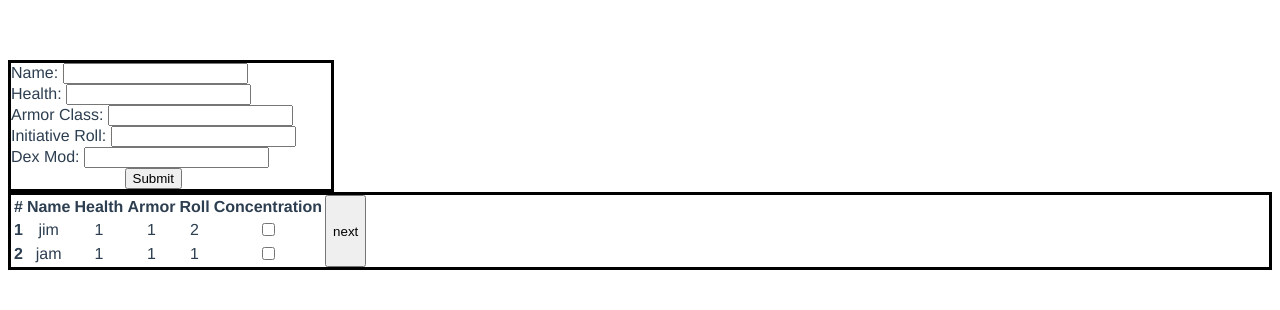
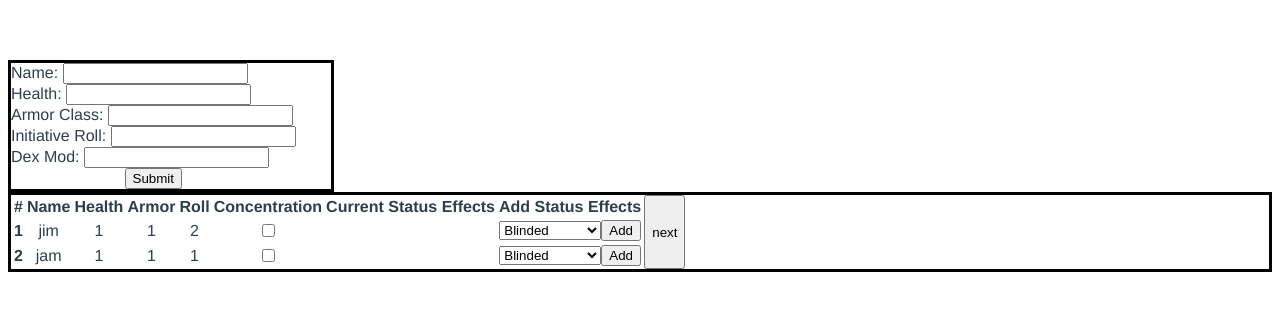
Before and after one commit to JonathanHumphrey/roll-initiative, a Vue app: page / in a window 1280 px wide. Shown: the top 310 px of the page. Built offline with nearby package versions, Linux system fonts and the light colour scheme.

Commit message:
set-up for status effects

```diff
--- a/src/components/InitiativeList.vue
+++ b/src/components/InitiativeList.vue
@@ -10,6 +10,8 @@
             <th scope="col">Armor</th>
             <th scope="col">Roll</th>
             <th scope="col">Concentration</th>
+            <th scope="col">Current Status Effects</th>
+            <th scope="col">Add Status Effects</th>
           </tr>
         </thead>
         <tbody id="list">
@@ -24,6 +26,30 @@
             <td>{{ tableRow.armor }}</td>
             <td>{{ tableRow.roll }}</td>
             <td><input type="checkbox" name="Conentration" id="" /></td>
+            <td>{{ tableRow.status[i] }}</td>
+            <td>
+              <select name="status" id="status">
+                <option value="Blinded">Blinded</option>
+                <option value="Charmed">Charmed</option>
+                <option value="Deafened">Defeaned</option>
+                <option value="Frightened">Frightened</option>
+                <option value="Grappled">Grappled</option>
+                <option value="Incapacitated">Incapacitated</option>
+                <option value="Invisible">Invisible</option>
+                <option value="Paralyzed">Paralyzed</option>
+                <option value="Petrified">Petrified</option>
+                <option value="Poisoned">Poisoned</option>
+                <option value="Prone">Prone</option>
+                <option value="Restrained">Restrained</option>
+                <option value="Stunned">Stunned</option>
+                <option value="Unconsious">Unconsious</option>
+              </select>
+              <input
+                type="button"
+                value="Add"
+                @click="addStatusEffect($event)"
+              />
+            </td>
           </tr>
         </tbody>
       </table>
@@ -42,6 +68,10 @@ export default {
   },
   methods: {
     ...mapActions(["iterate"]),
+    addStatusEffect(event) {
+      console.log(event);
+      console.log(document.getElementById("status").value);
+    },
     /*
     FUNCTION: nextCombatant()
       serves to keep track of the turn order, but making use of an iterator in state
--- a/src/store/modules/data.js
+++ b/src/store/modules/data.js
@@ -9,14 +9,16 @@ const state = {
             health: 1,
             armor: 1,
             roll: 2,
-            mod: 0
+            mod: 0,
+            status: ["blinded"]
         },
         {
             name: 'jam',
             health: 1,
             armor: 1,
             roll: 1,
-            mod: 0
+            mod: 0,
+            status: []
         }
     ],
     iterator: 1,
```
